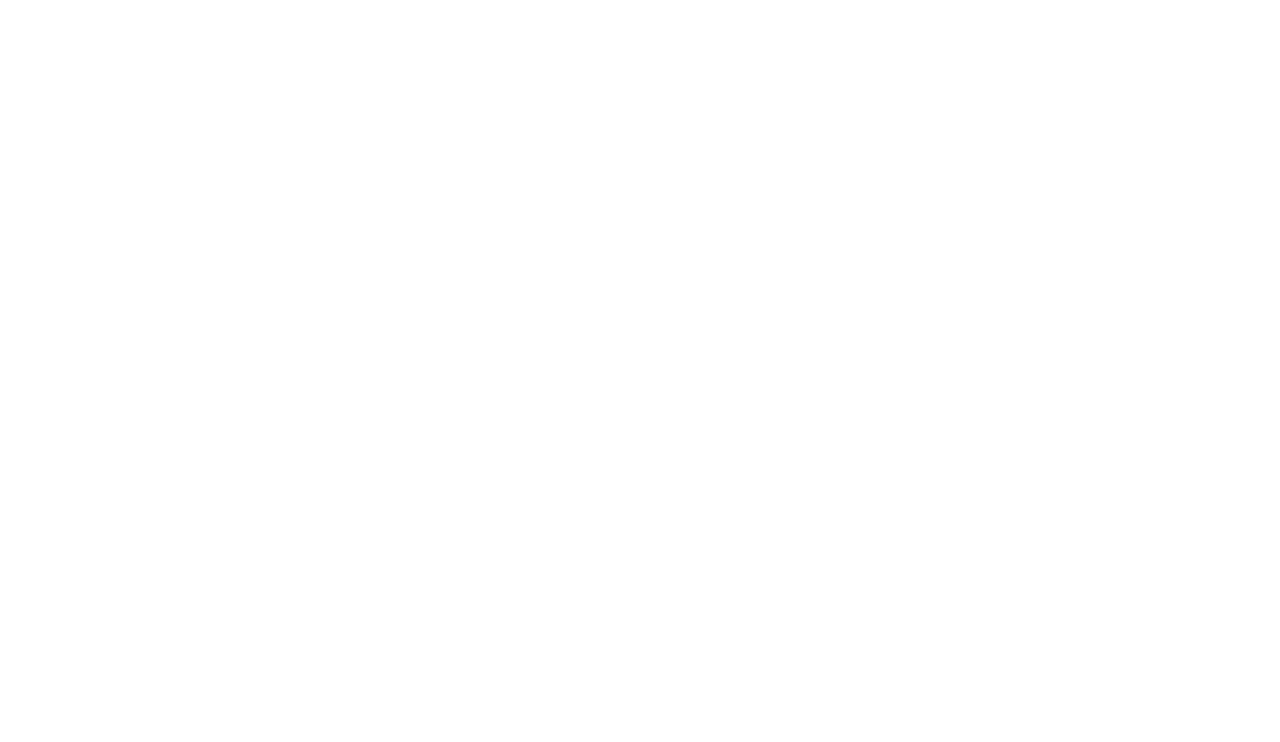
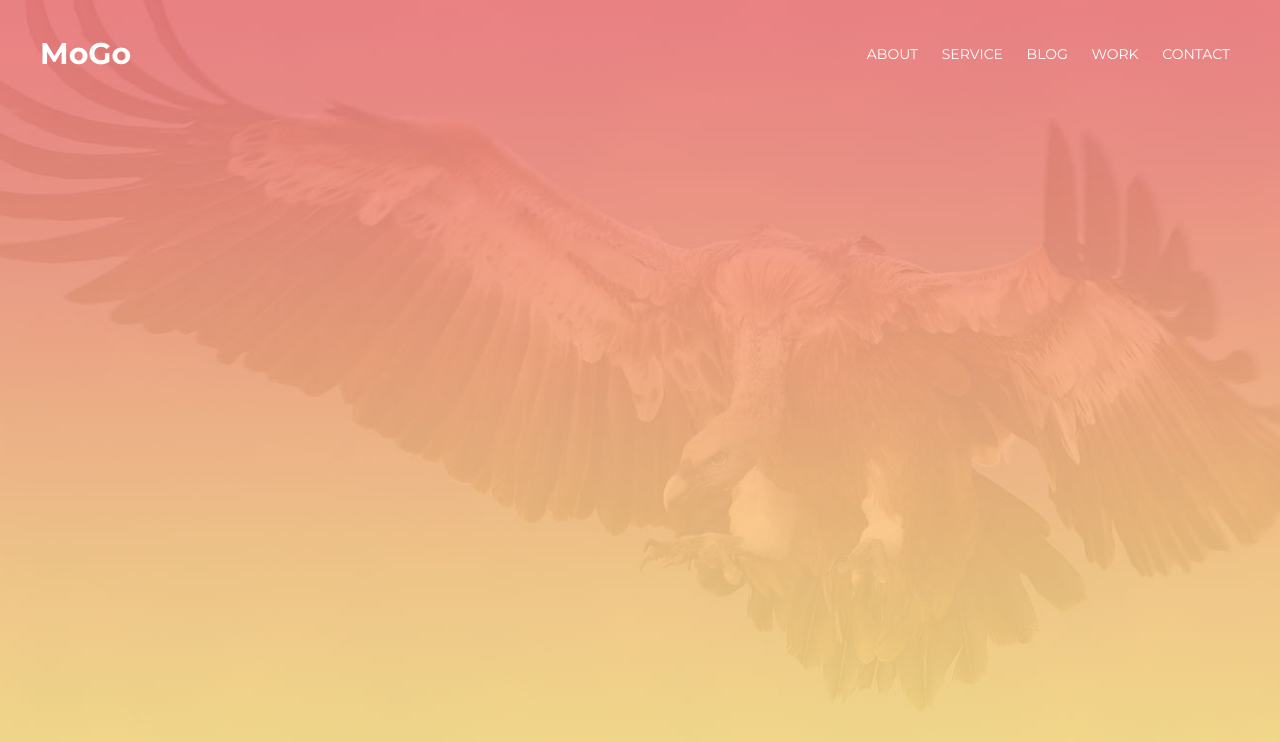
Before and after one commit to EugenPriymak/tng03, a plain HTML site: page index.html in a window 1280 px wide. Drawn offline with Linux system fonts and the light colour scheme.

Commit message:
add 'header' block with navigation and its style

```diff
--- a/index.html
+++ b/index.html
@@ -11,8 +11,27 @@
     <title>MoGo</title>
 </head>
 <body>
+    <header class="header">
+        <div class="container">
+            <div class="header__inner">
+                <div class="header__logo">MoGo</div>
+                <nav class="nav">
+                    <a href="#" class="nav__link">about</a>
+                    <a href="#" class="nav__link">service</a>
+                    <a href="#" class="nav__link">blog</a>
+                    <a href="#" class="nav__link">work</a>
+                    <a href="#" class="nav__link">contact</a>
 
+                </nav>
+            </div> <!--Header__inner-->
+        </div> <!--Container-->
+    </header>
+    <div class="intro">
+        <div  class="container">
 
+        </div> <!--Container-->
+
+    </div> <!--Intro-->
 
 
 
--- a/style.css
+++ b/style.css
@@ -13,3 +13,90 @@ body {
 *:before {
     box-sizing: border-box;
 }
+
+h1, h2, h3, h4, h5, h6 {
+    margin: 0;
+}
+
+/* Container */
+.container {
+    width: 100%;
+    max-width: 1200px;
+    margin: 0 auto;
+}
+/* Header */
+
+.header {
+    padding-top: 30px;
+    width: 100%;
+    position: absolute;
+
+    top: 0;
+    left: 0;
+    right: 0;
+     z-index: 1000;
+}
+
+.header__inner {
+    display: flex;
+    justify-content: space-between;
+    align-items: center;
+}
+.header__logo {
+    font-size: 30px;
+    font-weight: 700;
+    color: #fff;
+}
+
+/* Nav */
+
+.nav {
+    font-size: 14px;
+    text-transform: uppercase;
+}
+
+.nav__link {
+    display: inline-block;
+    vertical-align: top;
+    margin: 0 10px;
+    color: #fff;
+    text-decoration: none;
+    transition: color .1s linear;
+    position: relative;
+}
+
+.nav__link:after {
+    content: "";
+    display: block;
+    width: 100%;
+    height: 3px;
+    opacity: 0;
+
+    background-color: #fce38a;
+    position: absolute;
+    top: 100%;
+    left: 0;
+    z-index: 1;
+
+    transition: opacity .1s linear;
+
+}
+
+
+.nav__link:hover {
+    color: #fce38a;
+}
+
+.nav__link:hover.nav__link:after {
+    opacity: 1;
+
+}
+
+/* Intro */
+
+.intro {
+    width: 100%;
+    height: 100vh;
+    background: url(images/intro.jpg) no-repeat center;
+    background-size: cover;
+}
```
